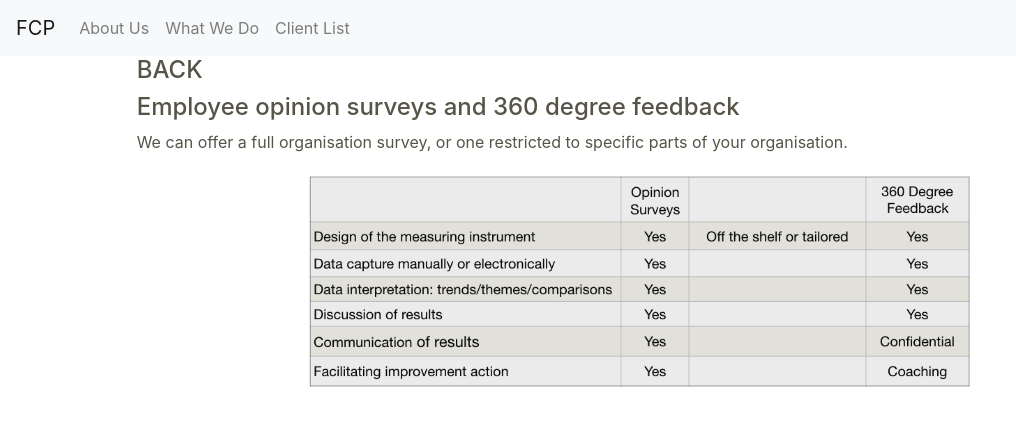
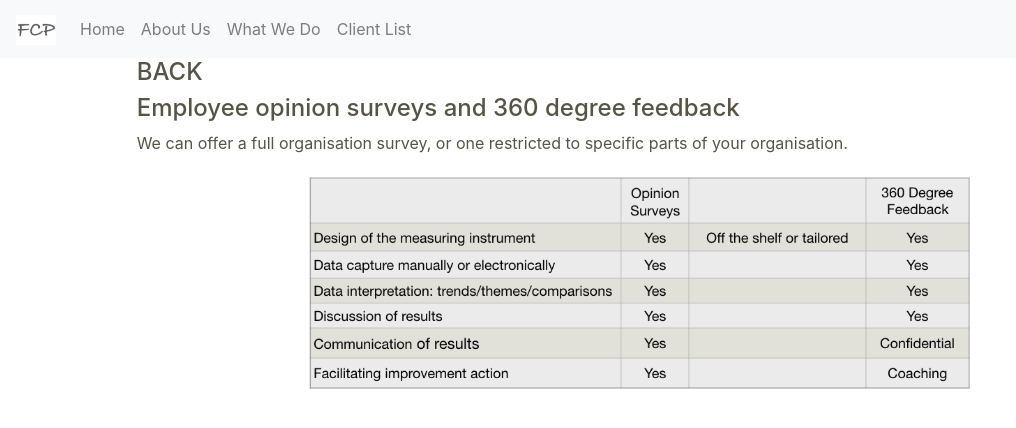
Before and after one commit to nikkifargus/fargus.co.uk, a React (Create React App) app: page /employee-surveys in a window 1280 px wide. Shown: the top 428 px of the page, without its empty margins (0-1016 px from the left). Built offline with nearby package versions, Linux system fonts and the light colour scheme.

Commit message:
changed page icon and name

```diff
--- a/public/index.html
+++ b/public/index.html
@@ -2,7 +2,7 @@
 <html lang="en">
   <head>
     <meta charset="utf-8" />
-    <link rel="shortcut icon" href="%PUBLIC_URL%/favicon.ico" />
+    <link rel="shortcut icon" href="%PUBLIC_URL%/fcp.png" />
     <meta
       name="viewport"
       content="width=device-width, initial-scale=1, shrink-to-fit=no"
@@ -22,7 +22,7 @@
       work correctly both with client-side routing and a non-root public URL.
       Learn how to configure a non-root public URL by running `npm run build`.
     -->
-    <title>React App</title>
+    <title>Fargus Consulting Partnership</title>
   </head>
   <body>
     <noscript>You need to enable JavaScript to run this app.</noscript>
--- a/src/App.js
+++ b/src/App.js
@@ -12,21 +12,25 @@ import clientList from './components/client-list';
 import leadershipSkills from './components/leadership-skills';
 import ourPeople from './components/our-people';
 import employeeSurveys from './components/employee-surveys';
-
+import logo from './images/fcp.png'
 function AppRouter() {
   return (
     <Router>
       <div>
       <nav class="navbar navbar-expand-lg navbar-light bg-light">
-        <a class="navbar-brand" href="/">FCP</a>
+        <a class="navbar-brand" href="/"><img alt=""src={logo} style={{ maxWidth: 40}}/></a>
         <button class="navbar-toggler" type="button" data-toggle="collapse" data-target="#navbarNav" aria-controls="navbarNav" aria-expanded="false" aria-label="Toggle navigation">
           <span class="navbar-toggler-icon"></span>
         </button>
         <div class="collapse navbar-collapse" id="navbarNav">
           <ul class="navbar-nav">
           <li class="nav-item">
+            <a class="nav-link" href="/">Home</a>
+          </li>
+          <li class="nav-item">
             <a class="nav-link" href="/about-us/">About Us</a>
           </li>
+
           <li class="nav-item">
             <a class="nav-link" href="/what-we-do/">What We Do</a>
           </li>
```
Also changed, not shown: public/fcp.png (added), public/manifest.json.
